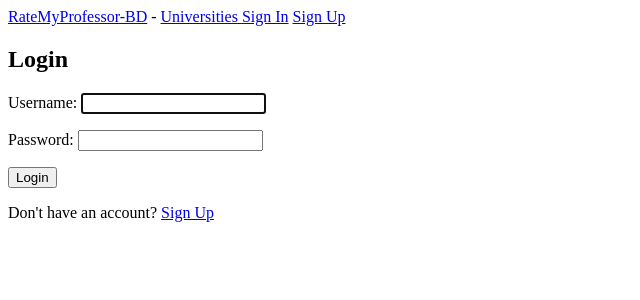
After one commit to ishti-du/RateMyProfessorPlus, a Django app: page /login/ in a window 1280 px wide. The commit adds this page. Shown: the top 300 px of the page, without its empty margins (0-640 px from the left). Run offline with Django 3.2, Linux system fonts and the light colour scheme.

Commit message:
added log in and log out functionality

```diff
--- a/rmp_bd_app/templates/rmp_bd_app/base.html
+++ b/rmp_bd_app/templates/rmp_bd_app/base.html
@@ -1,6 +1,12 @@
 <p>
   <a href="{% url 'rmp_bd_app:index' %}"> RateMyProfessor-BD</a> -
   <a href="{% url 'rmp_bd_app:universities' %}"> Universities </a>
+  {% if user.is_authenticated %}
+  <a href="{% url 'rmp_bd_app:signout' %}"> Log Out</a>
+  {% else %}
+  <a href="{% url 'rmp_bd_app:signin' %}"> Sign In</a>
+  <a href="{% url 'rmp_bd_app:signup' %}"> Sign Up</a>
+  {% endif %}
 </p>
 
 {% block content %} {% endblock content%}
--- a/rmp_bd_app/templates/rmp_bd_app/index.html
+++ b/rmp_bd_app/templates/rmp_bd_app/index.html
@@ -1,7 +1,9 @@
 {% extends "rmp_bd_app/base.html"%}
 
 {% block content %}
-
+{% if user.is_authenticated %}
+<h2>Welcome, {{user.username}}</h2>
+{% endif %}
 <p> RateMyProfessor-BD allows you to provide feedback for your university professors.</p>
 
 {% endblock content %}
--- /dev/null
+++ b/rmp_bd_app/templates/rmp_bd_app/login.html
@@ -0,0 +1,13 @@
+{% extends 'rmp_bd_app/base.html' %}
+
+{% block title %}Login{% endblock %}
+
+{% block content %}
+  <h2>Login</h2>
+  <form method="post">
+    {% csrf_token %}
+    {{ form.as_p }}
+    <button type="submit">Login</button>
+  </form>
+<p>Don't have an account? <a href="{% url 'rmp_bd_app:signup' %}"> Sign Up</a></p>
+{% endblock %}
--- a/rmp_bd_app/templates/rmp_bd_app/signup.html
+++ b/rmp_bd_app/templates/rmp_bd_app/signup.html
@@ -1,3 +1,7 @@
+{% extends 'rmp_bd_app/base.html' %}
+{% block title %}Register{% endblock %}
+
+{% block content %}
 <h2>Sign up Form</h2>
 <form method="post">
     {% csrf_token %}
@@ -5,6 +9,8 @@
     {{ student_form.as_p }}
     <input type="submit">
 </form>
+<p>Already have an account? <a href="{% url 'rmp_bd_app:signin' %}"> Sign In</a>
+{% endblock %}
 <!--<form method="post">-->
 <!--  {% csrf_token %}-->
 <!--  {% for field in form %}-->
--- a/rmp_bd_app/urls.py
+++ b/rmp_bd_app/urls.py
@@ -3,6 +3,7 @@
 from django.urls import path
 
 from . import views
+
 
 
 app_name = 'rmp_bd_app'
@@ -25,5 +26,9 @@ urlpatterns = [
     # Page for adding a new feedback
     path('new_feedback/', views.new_feedback, name='new_feedback'),
     # Page for sign up
-    path('signup/', views.signup_view, name="signup")
+    path('signup/', views.signup_view, name="signup"),
+    # Page for sign in
+    path('login/', views.signin_view, name="signin"),
+    # Page for sign out
+    path('logout/', views.signout_view, name="signout")
     ]
--- a/rmp_bd_app/views.py
+++ b/rmp_bd_app/views.py
@@ -3,14 +3,15 @@ from django.shortcuts import render, redirect
 from .models import University, Department, Faculty
 from .forms import UniversityForm, DepartmentForm, FacultyForm, FeedbackForm, StudentProfileForm
 
-from django.contrib.auth import login, authenticate
-from django.contrib.auth.forms import UserCreationForm
+from django.contrib.auth import login, authenticate, logout
+from django.contrib.auth.forms import UserCreationForm, AuthenticationForm
 
 
 # Create your views here.
 def index(request):
     """The home page for RMP BD"""
-    return render(request, 'rmp_bd_app/index.html')
+    print("is authenticated", request.user.is_authenticated, request.user)
+    return render(request, 'rmp_bd_app/index.html', {"user": request.user})
 
 
 def universities(request):
@@ -128,5 +129,33 @@ def signup_view(request):
             password = user_form.cleaned_data.get('password1')
             user = authenticate(username=username, password=password)
             login(request, user)
-            return redirect('rmp_bd_app/index')
+            return redirect('/')
     return render(request, 'rmp_bd_app/signup.html', {'user_form': user_form, 'student_form': student_form})
+
+def signin_view(request):
+    if request.user.is_authenticated:
+        return redirect('/')
+    if request.method == 'GET':
+        form = AuthenticationForm()
+        return render(request, 'rmp_bd_app/login.html', {'form': form})
+    if request.method == 'POST':
+        form = AuthenticationForm(request=request, data=request.POST)
+        if form.is_valid():
+            username = form.cleaned_data.get('username')
+            password = form.cleaned_data.get('password')
+            user = authenticate(username=username, password=password)
+            if user is not None:
+                print(user)
+                login(request, user)
+                return redirect('/')
+            else:
+                print('User not found')
+        else:
+            # If there were errors, we render the form with these
+            # errors
+            return render(request, 'rmp_bd_app/login.html', {'form': form})
+
+
+def signout_view(request):
+    logout(request)
+    return redirect('/login')
```
